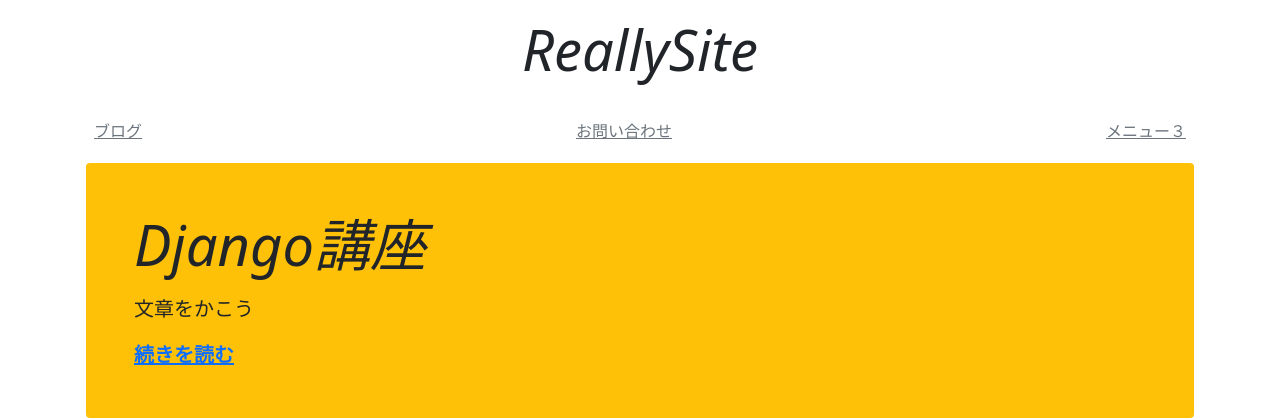
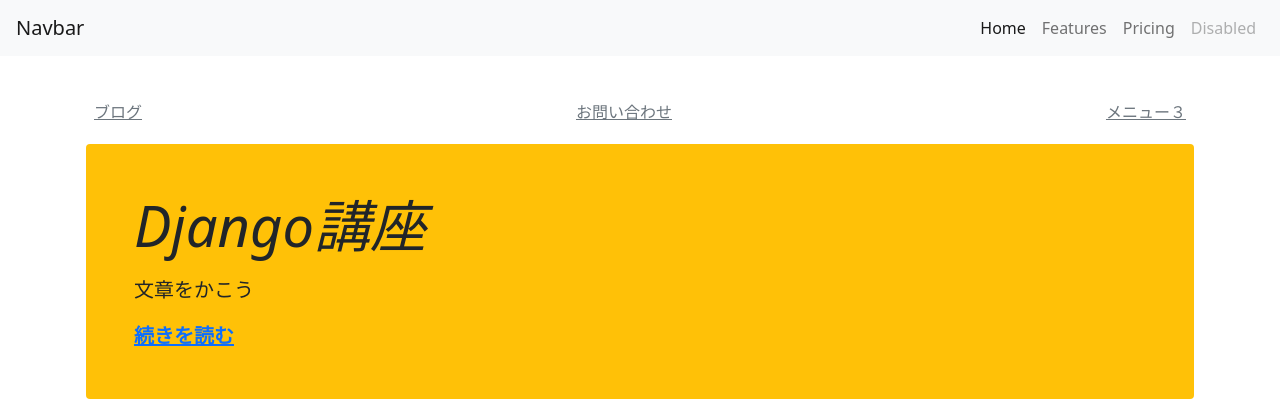
Before and after one commit to Ito-01-20/project-study-log, a Django app: page / in a window 1280 px wide. Shown: the top 420 px of the page. Run offline with Django 4.2, Linux system fonts and the light colour scheme; some libraries are stand-ins or nearby versions.

Commit message:
add new code

```diff
--- a/templates/mysite/base.html
+++ b/templates/mysite/base.html
@@ -14,12 +14,6 @@
 <body>
     {% block content %}
     {% endblock %}
-    <script src="https://cdn.jsdelivr.net/npm/popper.js@1.16.0/dist/umd/popper.min.js"
-        integrity="sha384-Q6E9RHvbIyZFJoft+2mJbHaEWldlvI9IOYy5n3zV9zzTtmI3UksdQRVvoxMfooAo"
-        crossorigin="anonymous"></script>
-    <script src="https://stackpath.bootstrapcdn.com/bootstrap/5.0.0-alpha1/js/bootstrap.min.js"
-        integrity="sha384-oesi62hOLfzrys4LxRF63OJCXdXDipiYWBnvTl9Y9/TRlw5xlKIEHpNyvvDShgf/"
-        crossorigin="anonymous"></script>
 </body>
 
 </html>
--- a/templates/mysite/index.html
+++ b/templates/mysite/index.html
@@ -1,15 +1,34 @@
 {% extends 'mysite/base.html' %}
 
 {% block content %}
+<nav class="navbar navbar-expand-lg navbar-light bg-light">
+    <div class="container-fluid">
+      <a class="navbar-brand" href="#">Navbar</a>
+      <button class="navbar-toggler" type="button" data-bs-toggle="collapse" data-bs-target="#navbarNavAltMarkup" aria-controls="navbarNavAltMarkup" aria-expanded="false" aria-label="Toggle navigation">
+        <span class="navbar-toggler-icon"></span>
+      </button>
+    <div class="text-right">
+      <div class="collapse navbar-collapse" id="navbarNavAltMarkup">
+        <div class="navbar-nav">
+          <a class="nav-link active" aria-current="page" href="#">Home</a>
+          <a class="nav-link" href="#">Features</a>
+          <a class="nav-link" href="#">Pricing</a>
+          <a class="nav-link disabled" href="#" tabindex="-1" aria-disabled="true">Disabled</a>
+        </div>
+      </div>
+    </div>
+   </div>
+  </nav>
 
-<div class="container">
+  <div class="container">
     <header class="py-3">
         <div class="row flex-nowrap justify-content-center align-item-center">
-            <div class="col-4 text-center">
+            <!-- <div class="col-4 text-center">
                 <h1 class="display-4 font-italic">ReallySite</h1>
-            </div>
+            </div> -->
         </div>
     </header>
+
     <div class="py-1 mb-2">
         <nav class="nav d-flex justify-content-between">
             <a class="p-2 link-secondary" href="#">ブログ</a>
```
